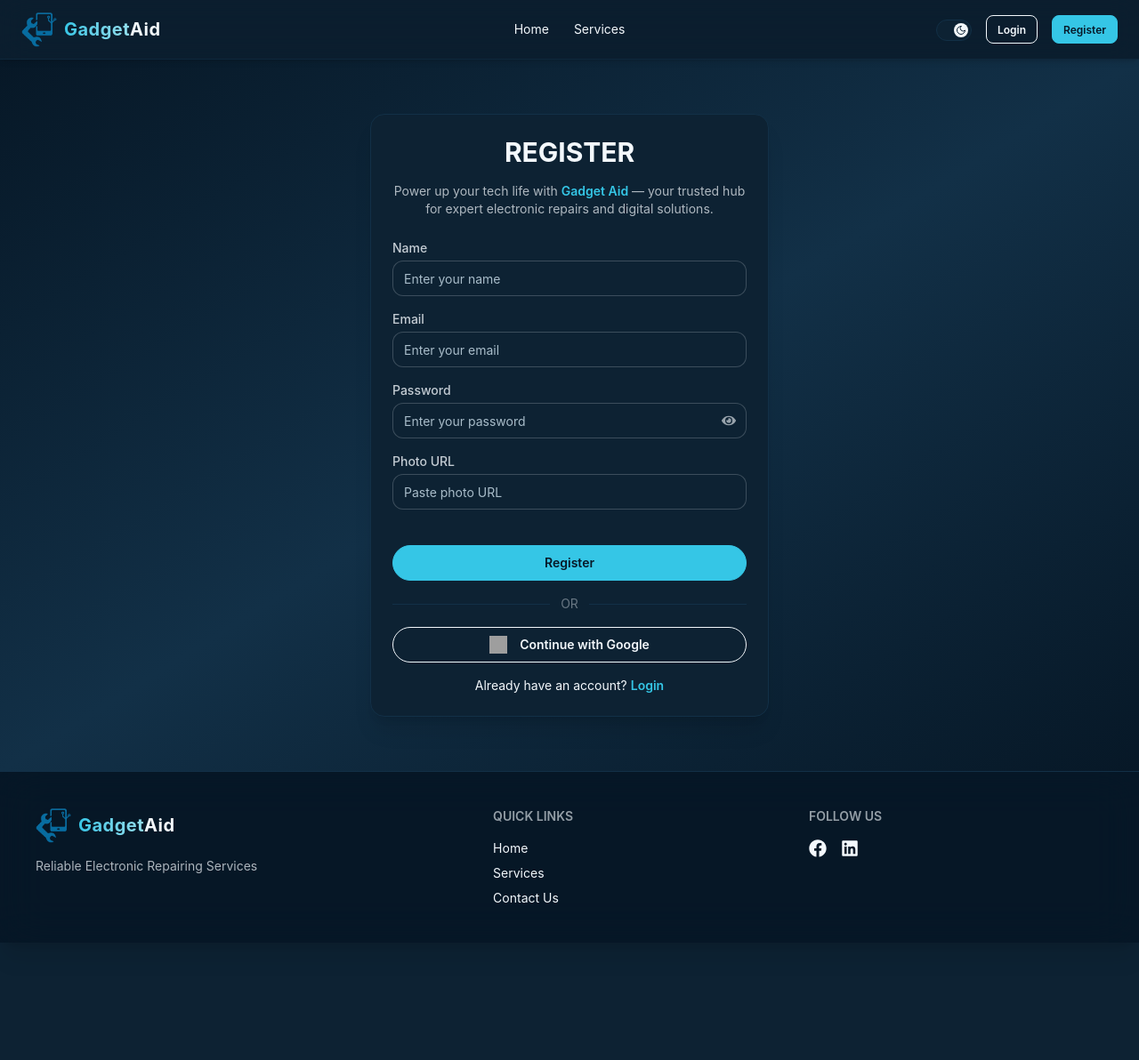
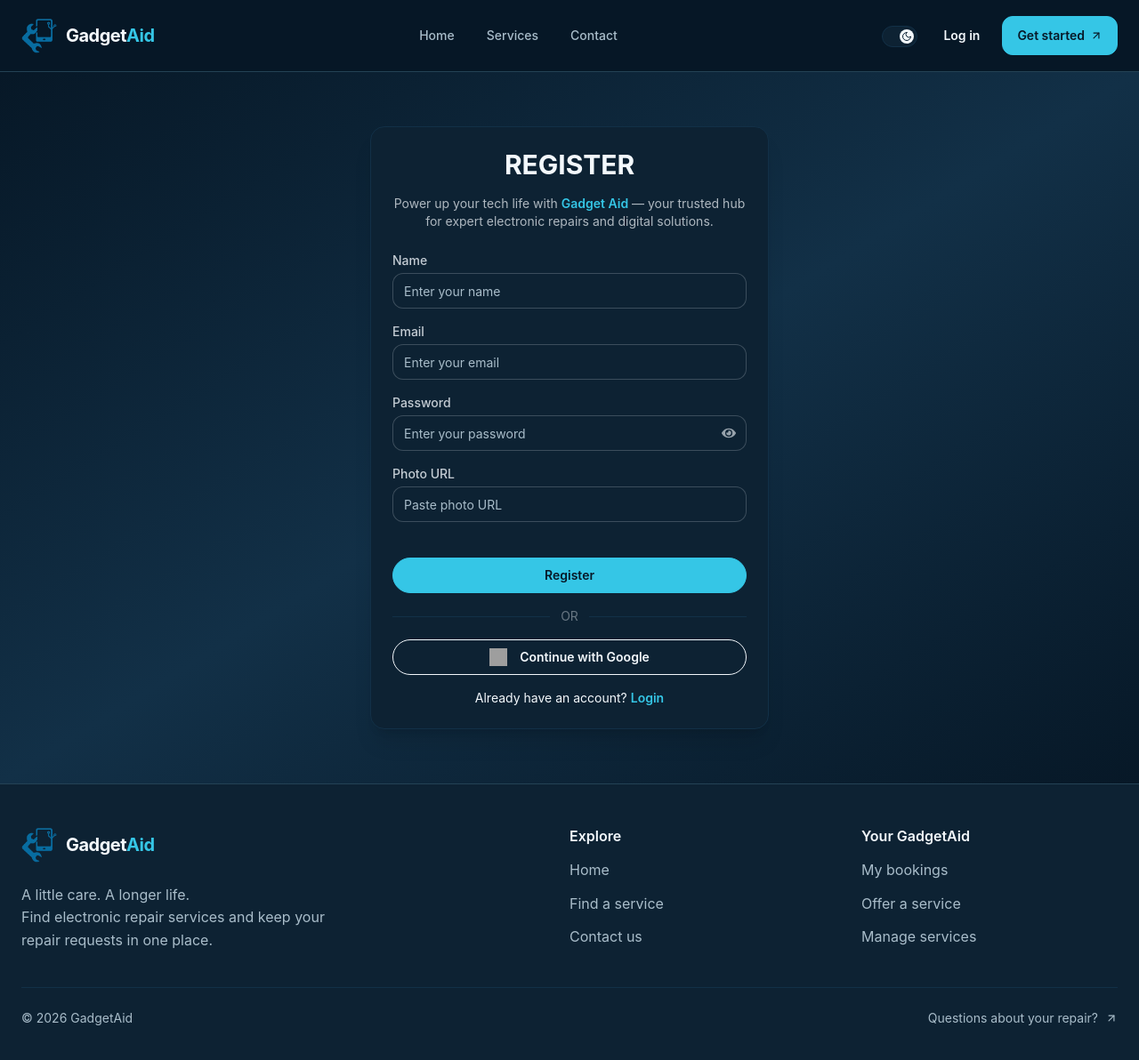
Before and after one commit to zabirarkam27/gadget-aid, a React (Vite) app in the folder gadget-aid-client/: page /register in a window 1280 px wide. Shown: the top 1192 px of the page at 89% size. Before the commit the page ends 1060 px from the top, so only its background shows below. Built offline with nearby package versions, Linux system fonts and the light colour scheme; no server answers; grey boxes are pictures that could not be loaded.

Commit message:
Improve site navigation

```diff
--- a/gadget-aid-client/src/components/Footer.jsx
+++ b/gadget-aid-client/src/components/Footer.jsx
@@ -1,70 +1,17 @@
-import { FaFacebook, FaLinkedin } from "react-icons/fa";
 import { Link } from "react-router-dom";
-import logo from "../../public/logo.png";
+import { FiArrowUpRight } from "react-icons/fi";
+import Brand from "./ui/Brand";
 
-const Footer = () => {
-  return (
-    <footer className="footer p-10 sm:footer-horizontal text-base-content bg-base-200/70 backdrop-blur-xl border-t border-base-300 shadow-xl">
-      {/* Section 1: Logo + Name */}
-      <aside>
-        <Link to="/" className="inline-flex items-center gap-2 mb-2">
-          <img
-            src={logo}
-            alt="Gadget Aid Logo"
-            className="w-10 h-10 rounded-lg"
-          />
-          <span className="text-xl font-bold tracking-wide">
-            <span className="bg-gradient-to-r from-primary to-secondary bg-clip-text text-transparent">
-              Gadget
-            </span>
-            <span className="text-base-content">Aid</span>
-          </span>
-        </Link>
-        <p className="text-sm text-base-content/70">
-          Reliable Electronic Repairing Services
-        </p>
-      </aside>
-
-      {/* Section 2: Useful Links */}
-      <nav>
-        <header className="footer-title">Quick Links</header>
-        <Link to="/" className="link link-hover">
-          Home
-        </Link>
-        <Link to="/services" className="link link-hover">
-          Services
-        </Link>
-        <Link to="/contact-us" className="link link-hover">
-          Contact Us
-        </Link>
-      </nav>
-
-      {/* Section 3: Social Icons */}
-      <nav>
-        <header className="footer-title">Follow Us</header>
-        <div className="flex gap-4 text-xl">
-          <a
-            href="https://facebook.com"
-            target="_blank"
-            rel="noopener noreferrer"
-            className="hover:text-primary transition"
-            title="Facebook"
-          >
-            <FaFacebook />
-          </a>
-          <a
-            href="https://linkedin.com"
-            target="_blank"
-            rel="noopener noreferrer"
-            className="hover:text-primary transition"
-            title="LinkedIn"
-          >
-            <FaLinkedin />
-          </a>
-        </div>
-      </nav>
-    </footer>
-  );
-};
-
+const Footer = () => (
+  <footer className="ga-footer">
+    <div className="ga-container py-12">
+      <div className="grid gap-10 md:grid-cols-[2fr_1fr_1fr]">
+        <div><Brand /><p className="ga-muted mt-4 max-w-sm">A little care. A longer life.<br />Find electronic repair services and keep your repair requests in one place.</p></div>
+        <nav aria-label="Explore"><h2 className="font-semibold mb-4">Explore</h2><div className="grid gap-3 ga-muted"><Link to="/" className="ga-text-link">Home</Link><Link to="/services" className="ga-text-link">Find a service</Link><Link to="/contact-us" className="ga-text-link">Contact us</Link></div></nav>
+        <nav aria-label="Your GadgetAid account"><h2 className="font-semibold mb-4">Your GadgetAid</h2><div className="grid gap-3 ga-muted"><Link to="/booked-services" className="ga-text-link">My bookings</Link><Link to="/add-service" className="ga-text-link">Offer a service</Link><Link to="/manage-services" className="ga-text-link">Manage services</Link></div></nav>
+      </div>
+      <div className="mt-10 pt-6 border-t border-base-300 flex flex-wrap items-center justify-between gap-3 text-sm ga-muted"><p>© {new Date().getFullYear()} GadgetAid</p><Link to="/contact-us" className="ga-text-link inline-flex items-center gap-2">Questions about your repair? <FiArrowUpRight aria-hidden="true" /></Link></div>
+    </div>
+  </footer>
+);
 export default Footer;
--- a/gadget-aid-client/src/components/Navbar.jsx
+++ b/gadget-aid-client/src/components/Navbar.jsx
@@ -1,170 +1,74 @@
-import { useContext } from "react";
-import { Link, NavLink, useNavigate } from "react-router-dom";
-import logo from "../../public/logo.png";
+import { useContext, useEffect, useRef, useState } from "react";
+import { NavLink, useNavigate } from "react-router-dom";
+import { FiMenu, FiArrowUpRight, FiLogOut, FiChevronDown } from "react-icons/fi";
+import { toast } from "react-toastify";
+import { AuthContext } from "../provider/AuthProvider";
 import ThemeChanger from "./ThemeChanger";
-import { AuthContext } from "../provider/AuthProvider";
+import Button from "./Button";
+import Brand from "./ui/Brand";
+import Avatar from "./ui/Avatar";
+
+const publicLinks = [["/", "Home"], ["/services", "Services"], ["/contact-us", "Contact"]];
+const accountLinks = [["/booked-services", "My bookings"], ["/add-service", "Add a service"], ["/manage-services", "My services"], ["/service-to-do", "Work queue"]];
+const navClass = ({ isActive }) => `ga-nav-link ${isActive ? "ga-nav-active" : ""}`;
 
 const Navbar = () => {
   const { user, logOut } = useContext(AuthContext);
+  const [signingOut, setSigningOut] = useState(false);
+  const headerRef = useRef(null);
   const navigate = useNavigate();
+  const closeMenus = () => headerRef.current?.querySelectorAll("details[open]").forEach(menu => { menu.open = false; });
 
-  const handleLogOut = () => {
-    logOut()
-      .then(() => {
-        navigate("/");
-      })
-      .catch((error) => {
-        console.log(error);
-      });
+  useEffect(() => {
+    const dismiss = event => { if (!headerRef.current?.contains(event.target)) closeMenus(); };
+    document.addEventListener("pointerdown", dismiss);
+    return () => document.removeEventListener("pointerdown", dismiss);
+  }, []);
+
+  const logout = async () => {
+    setSigningOut(true);
+    try { await logOut(); closeMenus(); navigate("/"); }
+    catch { toast.error("Could not sign out. Please try again."); }
+    finally { setSigningOut(false); }
   };
-
-  const links = (
-    <>
-      <li>
-        <NavLink to="/" className="hover:text-primary">
-          Home
-        </NavLink>
-      </li>
-      <li>
-        <NavLink to="/services" className="hover:text-primary">
-          Services
-        </NavLink>
-      </li>
-      {user && (
-        <li>
-          <details>
-            <summary className="hover:text-primary">Dashboard</summary>
-            <ul className="p-2 bg-base-100 z-[2] w-48 rounded-box shadow space-y-1">
-              <li>
-                <NavLink to="/add-service" className="hover:text-primary">
-                  Add Service
-                </NavLink>
-              </li>
-              <li>
-                <NavLink to="/manage-services" className="hover:text-primary">
-                  Manage Service
-                </NavLink>
-              </li>
-              <li>
-                <NavLink to="/booked-services" className="hover:text-primary">
-                  Booked Services
-                </NavLink>
-              </li>
-              <li>
-                <NavLink to="/service-to-do" className="hover:text-primary">
-                  Service-To-Do
-                </NavLink>
-              </li>
-            </ul>
-          </details>
-        </li>
-      )}
-    </>
-  );
+  const links = items => items.map(([to, label]) => <NavLink key={to} to={to} end={to === "/"} className={navClass} onClick={closeMenus}>{label}</NavLink>);
 
   return (
-    <div className="sticky top-0 z-50 w-full px-2 md:px-4 backdrop-blur-lg bg-base-100/70 shadow-md border-b border-base-300/60">
-      <div className="navbar md:container md:mx-auto md:max-w-screen-xl">
-        {/* Left: Logo + Hamburger */}
-        <div className="navbar-start">
-          <div className="dropdown">
-            <div tabIndex={0} role="button" className="btn btn-ghost lg:hidden">
-              <svg
-                xmlns="http://www.w3.org/2000/svg"
-                className="h-6 w-6"
-                fill="none"
-                viewBox="0 0 24 24"
-                stroke="currentColor"
-              >
-                <path
-                  strokeLinecap="round"
-                  strokeLinejoin="round"
-                  strokeWidth="2"
-                  d="M4 6h16M4 12h16M4 18h16"
-                />
-              </svg>
+    <header ref={headerRef} className="ga-header" onKeyDown={event => {
+      if (event.key === "Escape") {
+        const menu = event.target.closest("details[open]");
+        closeMenus(); menu?.querySelector("summary")?.focus();
+      }
+    }}>
+      <div className="ga-container flex h-20 items-center justify-between gap-3">
+        <Brand />
+        <nav aria-label="Main navigation" className="hidden lg:flex items-center gap-1">{links(publicLinks)}</nav>
+        <div className="flex items-center gap-3">
+          <div className="hidden sm:block"><ThemeChanger /></div>
+          {user ? (
+            <details className="relative hidden lg:block">
+              <summary className="ga-account-trigger"><Avatar src={user.photoURL} name={user.displayName || "Your account"} className="h-8 w-8" /><span>My account</span><FiChevronDown aria-hidden="true" /></summary>
+              <div className="ga-nav-panel right-0 w-64">
+                <p className="px-3 py-2 font-semibold truncate">{user.displayName || "Your account"}</p>
+                <nav aria-label="Account navigation" className="grid gap-1">{links(accountLinks)}</nav>
+                <Button variant="ghost" className="mt-3 w-full justify-start" onClick={logout} loading={signingOut}><FiLogOut aria-hidden="true" />Sign out</Button>
+              </div>
+            </details>
+          ) : <div className="hidden lg:flex items-center gap-2"><Button to="/login" variant="ghost">Log in</Button><Button to="/register">Get started <FiArrowUpRight aria-hidden="true" /></Button></div>}
+          <details className="lg:hidden">
+            <summary className="ga-menu-trigger" aria-label="Open navigation"><FiMenu size={22} aria-hidden="true" /></summary>
+            <div className="ga-nav-panel left-4 right-4 max-h-[calc(100dvh-7rem)] overflow-y-auto">
+              <nav aria-label="Mobile navigation" className="grid gap-1">{links(publicLinks)}</nav>
+              {user && <><p className="ga-eyebrow px-3 mt-5 mb-2">Your workspace</p><nav aria-label="Mobile account navigation" className="grid gap-1">{links(accountLinks)}</nav></>}
+              <div className="mt-4 border-t border-base-300 pt-4 flex flex-wrap items-center gap-3">
+                <ThemeChanger />
+                {user ? <Button variant="ghost" onClick={logout} loading={signingOut}>Sign out</Button> : <><Button to="/login" variant="outline" onClick={closeMenus}>Log in</Button><Button to="/register" onClick={closeMenus}>Get started</Button></>}
+              </div>
             </div>
-            <ul
-              tabIndex={0}
-              className="menu menu-sm dropdown-content mt-3 z-[5] p-2 shadow bg-base-100 rounded-box w-52"
-            >
-              {links}
-              <ThemeChanger className="block lg:hidden" />
-            </ul>
-          </div>
-          <Link
-            to="/"
-            className="inline-flex items-center justify-center md:justify-start gap-2"
-          >
-            <img
-              src={logo}
-              alt="Gadget Aid Logo"
-              className="w-10 h-10 rounded-lg"
-            />
-            <span className="text-xl font-bold tracking-wide">
-              <span className="bg-gradient-to-r from-primary to-secondary bg-clip-text text-transparent">
-                Gadget
-              </span>
-              <span className="text-base-content">Aid</span>
-            </span>
-          </Link>
-        </div>
-
-        {/* Center: Menu links for desktop */}
-        <div className="navbar-center hidden lg:flex">
-          <ul className="menu menu-horizontal px-1 space-x-1">{links}</ul>
-        </div>
-
-        {/* Right: Theme + Auth */}
-        <div className="navbar-end gap-2 md:gap-4">
-          <div className="hidden lg:block">
-            <ThemeChanger />
-          </div>
-          {user?.email ? (
-            <div className="dropdown dropdown-end">
-              <div
-                tabIndex={0}
-                role="button"
-                className="btn btn-ghost rounded-full w-10 p-0"
-              >
-                <img
-                  className="rounded-full w-8 h-8 object-cover"
-                  src={user?.photoURL}
-                  title={user?.displayName}
-                  alt={user?.displayName}
-                />
-              </div>
-              <ul
-                tabIndex={0}
-                className="menu menu-sm dropdown-content bg-base-100 rounded-box mt-3 w-40 p-2 shadow z-[5]"
-              >
-                <li>
-                  <button
-                    onClick={handleLogOut}
-                    className="btn btn-sm btn-ghost w-full text-sm"
-                  >
-                    Log Out
-                  </button>
-                </li>
-              </ul>
-            </div>
-          ) : (
-            <>
-              <Link to="/login" className="btn btn-outline btn-sm rounded-lg">
-                Login
-              </Link>
-              <Link
-                to="/register"
-                className="btn btn-primary btn-sm rounded-lg"
-              >
-                Register
-              </Link>
-            </>
-          )}
+          </details>
         </div>
       </div>
-    </div>
+    </header>
   );
 };
-
 export default Navbar;
--- /dev/null
+++ b/gadget-aid-client/src/components/ui/Avatar.jsx
@@ -0,0 +1,11 @@
+import { useState } from "react";
+
+const Avatar = ({ src, name = "Service provider", className = "h-10 w-10" }) => {
+  const [failedSource, setFailedSource] = useState(null);
+  return src && failedSource !== src ? (
+    <img src={src} alt={name} className={`rounded-full object-cover ${className}`} onError={() => setFailedSource(src)} referrerPolicy="no-referrer" />
+  ) : (
+    <span role="img" aria-label={name} className={`inline-flex shrink-0 items-center justify-center rounded-full bg-primary/15 text-primary font-semibold ${className}`}>{name.trim().charAt(0).toUpperCase() || "G"}</span>
+  );
+};
+export default Avatar;
--- /dev/null
+++ b/gadget-aid-client/src/components/ui/Brand.jsx
@@ -0,0 +1,10 @@
+import { Link } from "react-router-dom";
+import logo from "../../../public/logo.png";
+
+const Brand = () => (
+  <Link to="/" className="inline-flex shrink-0 items-center gap-2.5" aria-label="GadgetAid home">
+    <img src={logo} alt="" width="40" height="40" className="h-10 w-10 object-contain" />
+    <span className="text-xl font-bold tracking-tight">Gadget<span className="text-primary">Aid</span></span>
+  </Link>
+);
+export default Brand;
--- a/gadget-aid-client/src/index.css
+++ b/gadget-aid-client/src/index.css
@@ -195,3 +195,19 @@
     scroll-behavior: auto !important;
   }
 }
+
+@layer components {
+  .ga-header { position: sticky; top: 0; z-index: 40; background: color-mix(in srgb, var(--color-base-200) 94%, transparent); border-bottom: 1px solid var(--ga-border-subtle); backdrop-filter: blur(16px); }
+  .ga-nav-link { display: flex; align-items: center; min-height: 44px; padding: .65rem 1rem; border-radius: .75rem; font-size: .875rem; font-weight: 500; color: var(--ga-text-muted); }
+  .ga-nav-link:hover, .ga-nav-active { color: var(--color-primary); background: color-mix(in srgb, var(--color-primary) 10%, transparent); }
+  .ga-account-trigger, .ga-menu-trigger { display: flex; align-items: center; justify-content: center; gap: .65rem; min-height: 44px; cursor: pointer; list-style: none; border-radius: .75rem; }
+  .ga-account-trigger { padding: .4rem .75rem; border: 1px solid var(--ga-border-subtle); font-size: .875rem; }
+  .ga-menu-trigger { width: 44px; border: 1px solid var(--ga-border-subtle); }
+  summary::-webkit-details-marker { display: none; }
+  .ga-nav-panel { position: absolute; top: calc(100% + .5rem); padding: .75rem; border: 1px solid var(--ga-border-subtle); background: var(--color-base-100); border-radius: 1rem; box-shadow: var(--ga-shadow); }
+  .ga-footer { background: var(--color-base-100); border-top: 1px solid var(--ga-border-subtle); }
+  .ga-text-link:hover { color: var(--color-primary); text-decoration: underline; text-underline-offset: 4px; }
+  .ga-eyebrow { color: var(--color-primary); font-size: .75rem; line-height: 1.5; font-weight: 700; letter-spacing: .14em; text-transform: uppercase; }
+  .ga-skip-link { position: fixed; top: -100px; left: 1rem; z-index: 100; padding: .75rem 1rem; border-radius: .75rem; background: var(--color-primary); color: var(--color-primary-content); }
+  .ga-skip-link:focus { top: 1rem; }
+}
--- a/gadget-aid-client/src/layout/MainLayout.jsx
+++ b/gadget-aid-client/src/layout/MainLayout.jsx
@@ -1,16 +1,16 @@
 import { HelmetProvider } from "react-helmet-async";
+import { Outlet } from "react-router-dom";
 import Navbar from "../components/Navbar";
-import { Outlet } from "react-router-dom";
-import Footer from '../components/Footer';
+import Footer from "../components/Footer";
 
-const MainLayout = () => {
-    return (
-        <HelmetProvider>
-            <Navbar></Navbar>
-            <Outlet></Outlet>
-            <Footer></Footer>
-        </HelmetProvider>
-    );
-};
-
+const MainLayout = () => (
+  <HelmetProvider>
+    <div className="flex min-h-screen flex-col">
+      <a href="#main-content" className="ga-skip-link">Skip to content</a>
+      <Navbar />
+      <main id="main-content" tabIndex={-1} className="flex-1 min-w-0"><Outlet /></main>
+      <Footer />
+    </div>
+  </HelmetProvider>
+);
 export default MainLayout;
```
Also changed, not shown: 1 other file (tests, documents, lock files or other folders).
